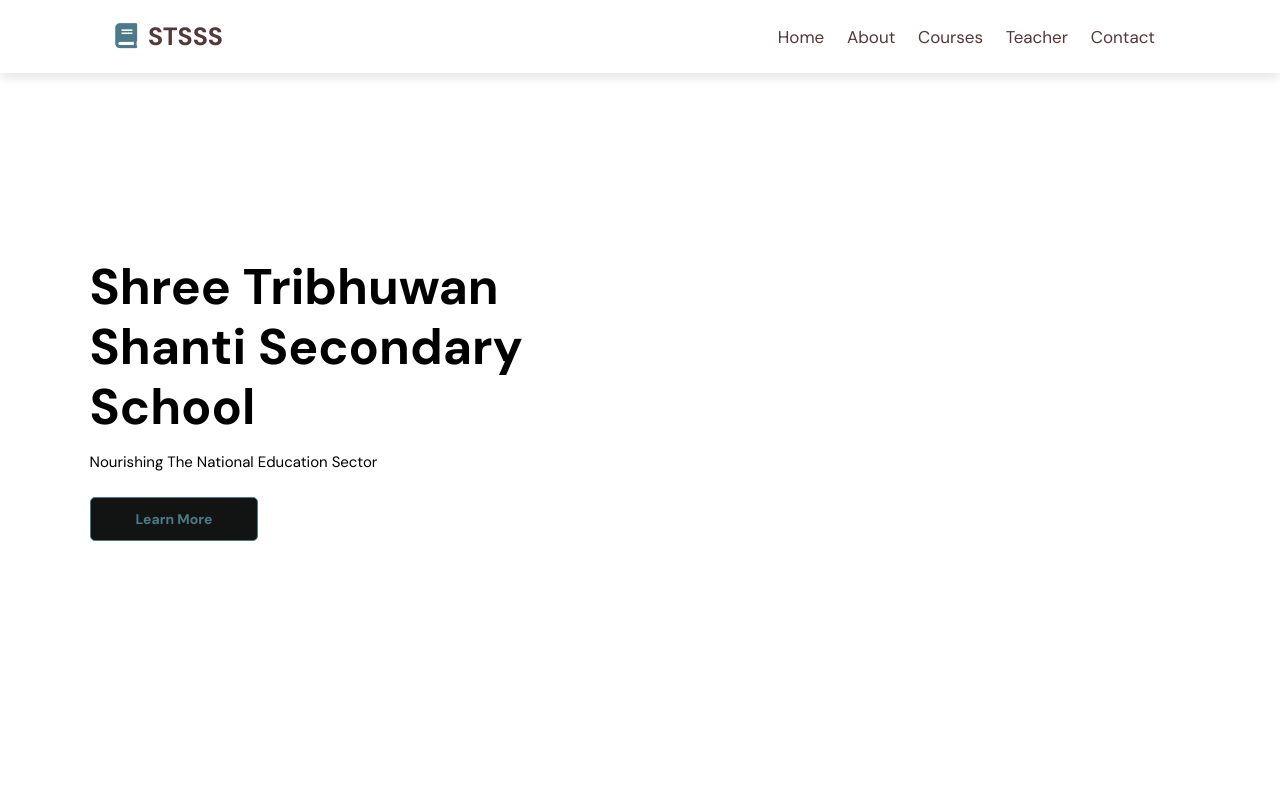
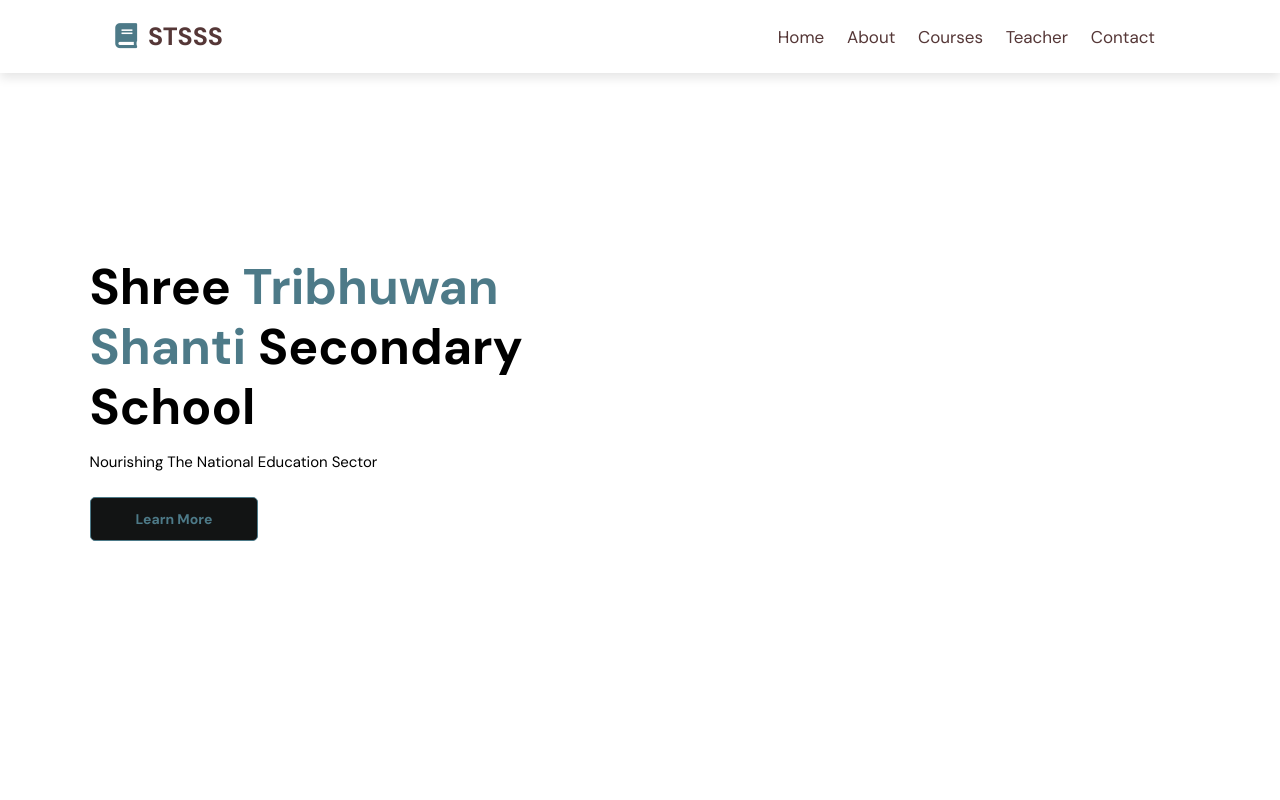
Before and after one commit to notexstudios/noteeducation, a plain HTML site: page index.html in a window 1280 px wide. Shown: the top 800 px of the page. Drawn offline with nearby package versions, Linux system fonts and the light colour scheme; a web font is replaced by a local one.

Commit message:
Update style (1).css

```diff
--- a/style (1).css
+++ b/style (1).css
@@ -6,6 +6,10 @@
   --black: #553737;
   --white: #fff;
   --box-shadow: 0 .5rem 1rem rgba(0, 0, 0, 0.1);
+}
+
+span{
+  color:var(--primary-color);
 }
 
 *{
```
